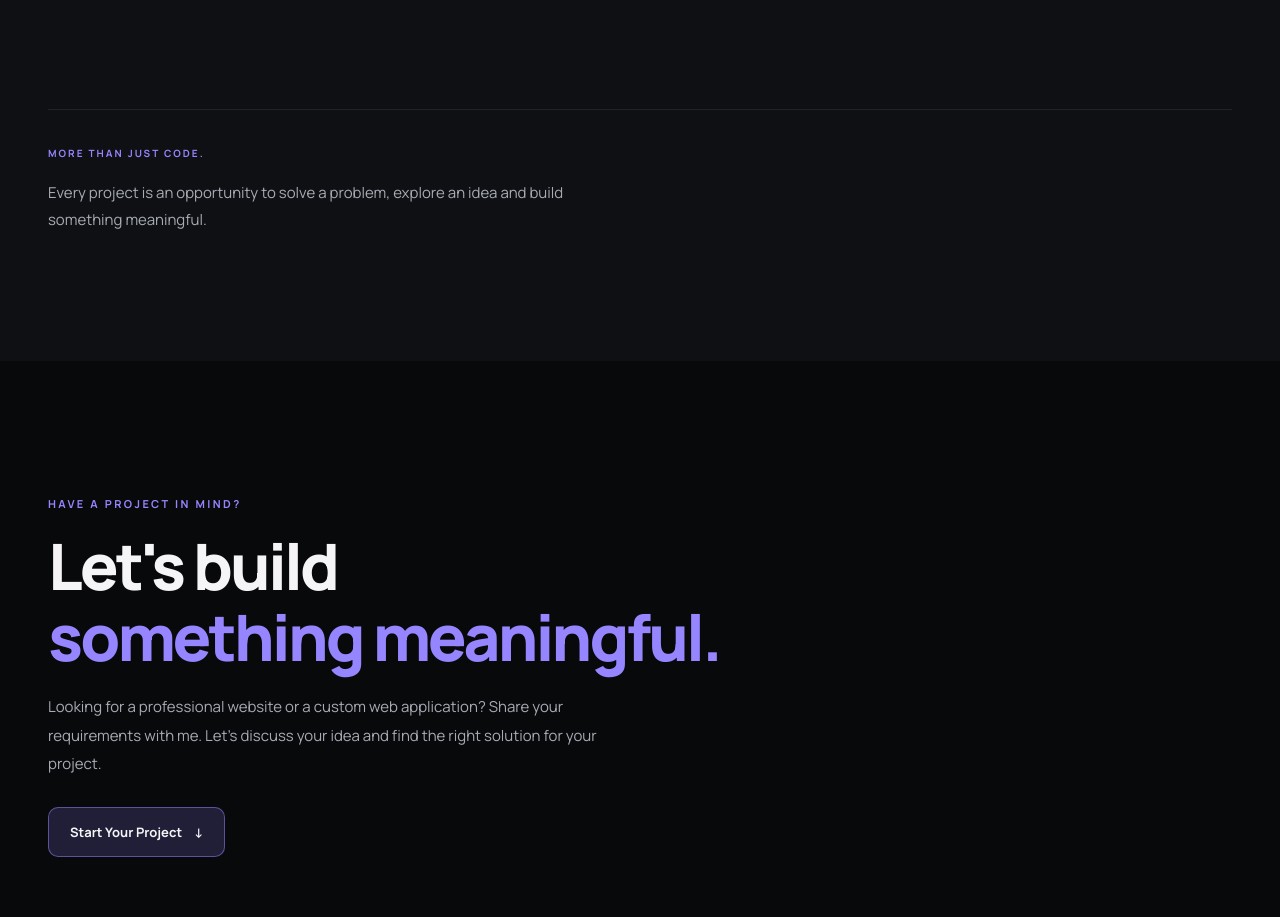
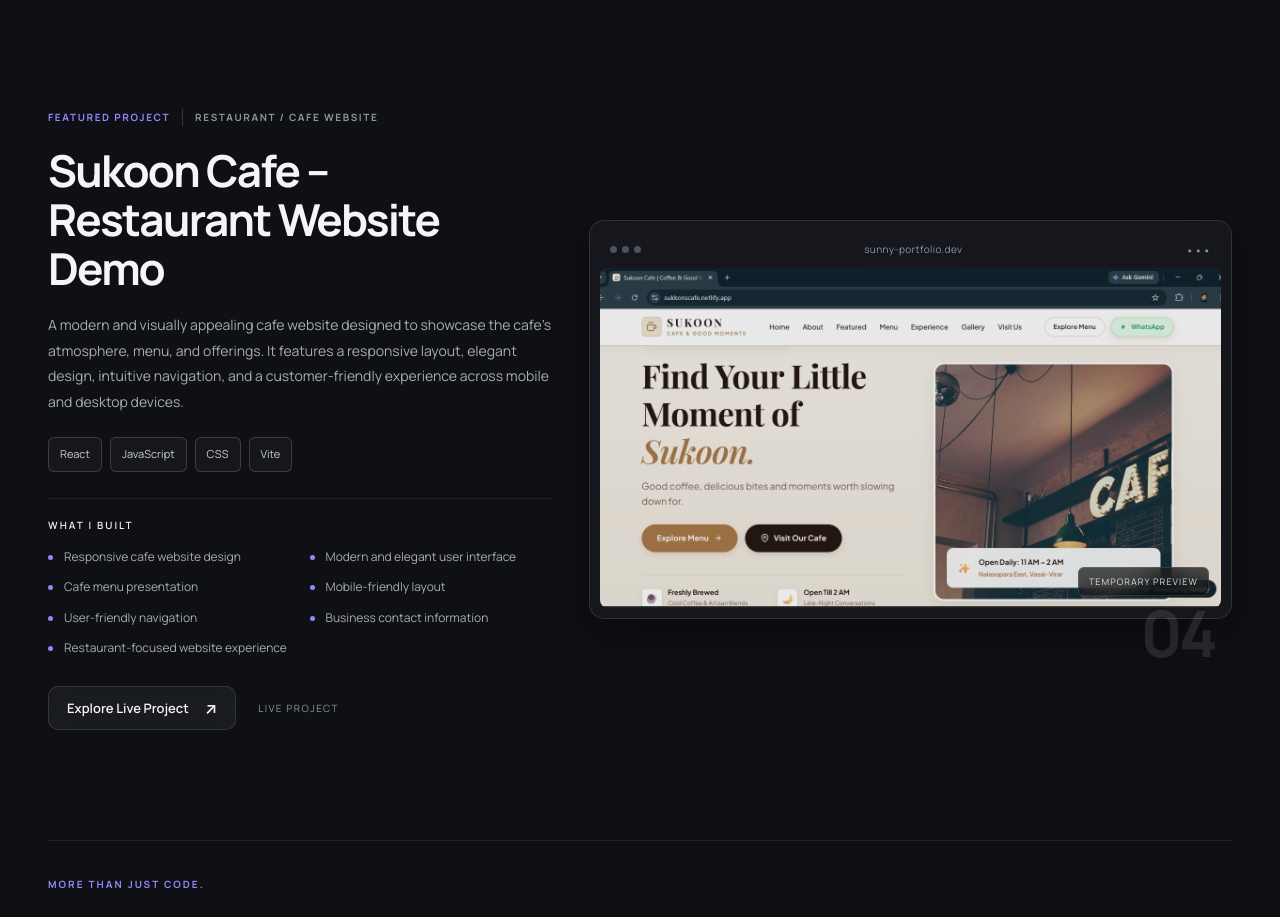
Before and after one commit to RajputSunny1924/My-portfolio, a React (Vite) app in the folder frontend/: page / in a window 1280 px wide. Shown: the part 8493-9410 px from the top of the page. Built offline with nearby package versions, Linux system fonts and the light colour scheme.

Commit message:
cafe project add

```diff
--- a/frontend/src/components/Projects.jsx
+++ b/frontend/src/components/Projects.jsx
@@ -55,6 +55,25 @@ const projectConfig = [
       "Modern and mobile-friendly design",
       "Product navigation using URL slugs",
       "Frontend-based product catalogue",
+    ],
+    technologies: ["React", "JavaScript", "CSS", "Vite"],
+  },
+  {
+    title: "Sukoon Cafe – Restaurant Website Demo",
+    image: "/assets/cafe_img.jpg",
+    imageAlt: "Sukoon Cafe restaurant website preview",
+    category: "RESTAURANT / CAFE WEBSITE",
+    url: "https://sukkonscafe.netlify.app/",
+    description:
+      "A modern and visually appealing cafe website designed to showcase the cafe's atmosphere, menu, and offerings. It features a responsive layout, elegant design, intuitive navigation, and a customer-friendly experience across mobile and desktop devices.",
+    highlights: [
+      "Responsive cafe website design",
+      "Modern and elegant user interface",
+      "Cafe menu presentation",
+      "Mobile-friendly layout",
+      "User-friendly navigation",
+      "Business contact information",
+      "Restaurant-focused website experience",
     ],
     technologies: ["React", "JavaScript", "CSS", "Vite"],
   },
```
Also changed, not shown: frontend/public/assets/cafe_img.jpg (added).
